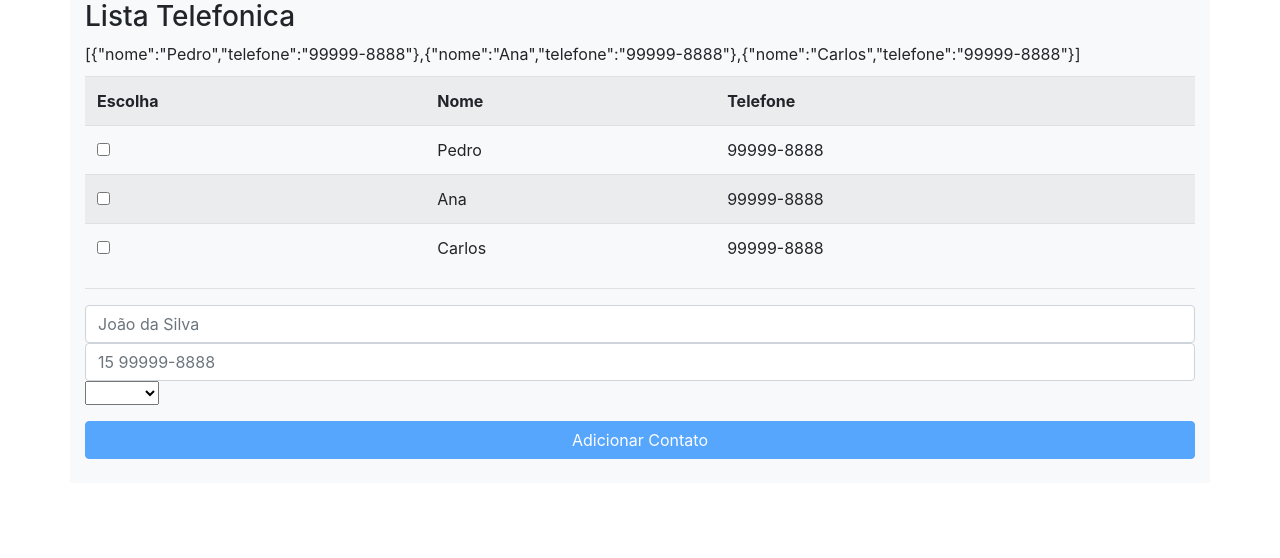
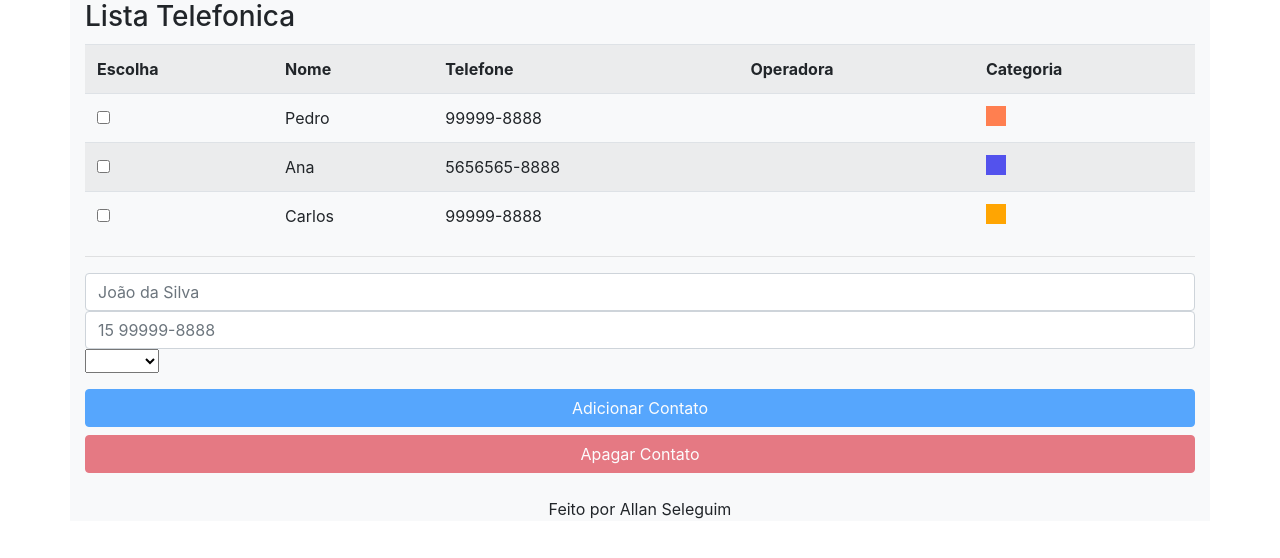
Before and after one commit to allanseleguim/angular16, a plain HTML site: page 03 - Usando diretivas II/index.html in a window 1280 px wide. Drawn offline with nearby package versions, Linux system fonts and the light colour scheme.

Commit message:
Diretivas concluidas em diversos exemplos

```diff
--- /dev/null
+++ b/03 - Usando diretivas II/footer.html
@@ -0,0 +1,3 @@
+<div style="text-align:center">
+    Feito por Allan Seleguim
+</div>
--- a/03 - Usando diretivas II/index.html
+++ b/03 - Usando diretivas II/index.html
@@ -17,13 +17,16 @@
                 $scope.app = "Lista Telefonica";
                 $scope.contatos = [{
                     nome: "Pedro",
-                    telefone: "99999-8888"
+                    telefone: "99999-8888",
+                    cor: "#ff7f50"
                 }, {
                     nome: "Ana",
-                    telefone: "99999-8888"
+                    telefone: "5656565-8888",
+                    cor: "#5352ed"
                 }, {
                     nome: "Carlos",
-                    telefone: "99999-8888"
+                    telefone: "99999-8888",
+                    cor: "#ffa502"
                 }];
 
                 $scope.operadoras = [{
@@ -55,6 +58,26 @@
                     delete $scope.contato;
                 };
 
+
+                $scope.apagarContatos = function(contatos) {
+                    $scope.contatos = contatos.filter(function(contato) {
+                        if (!contato.selecionado) return contato;
+                    });
+                };
+
+
+
+
+                $scope.isContatoSelecionado = function(contatos) {
+                    return contatos.some(function(contato) {
+                        return contato.selecionado;
+                    });
+
+                };
+
+
+
+
             });
     </script>
 
@@ -73,6 +96,15 @@
         .selecionado {
             background-color: #00cec9;
         }
+
+        .negrito {
+            font-weight: bolder;
+        }
+
+        #caixaCategoria {
+            width: 20px;
+            height: 20px;
+        }
     </style>
 
     <meta charset="UTF-8">
@@ -86,20 +118,26 @@
 
     <div class="container bg-light">
         <h3>{{app}}</h3>
-        {{contatos}}
+
         <table class="table table-striped">
             <tr>
                 <th>Escolha</th>
                 <th>Nome</th>
                 <th>Telefone</th>
+                <th>Operadora</th>
+                <th>Categoria</th>
             </tr>
 
             <!-- percorre os elementos de um array de um escopo -->
-            <tr ng-class="{selecionado: contato.selecionado}" ng-repeat="contato in contatos">
+            <tr ng-class="{'selecionado negrito': contato.selecionado}" ng-repeat="contato in contatos">
                 <!-- contato escopo, contatos: array -->
                 <td><input type="checkbox" ng-model="contato.selecionado" /></td>
                 <td>{{contato.nome}}</td>
                 <td>{{contato.telefone}}</td>
+                <td>{{contato.operadoras.nome}}</td>
+                <td>
+                    <div id="caixaCategoria" ng-style="{'background-color': contato.cor}"></div>
+                </td>
             </tr>
 
             <!--
@@ -124,8 +162,18 @@
 
 
         <button class="btn btn-primary btn-block" ng-click="adicionarContato(contato)" ng-disabled="!contato.nome || !contato.telefone">Adicionar Contato</button>
+        <button class="btn btn-danger btn-block" ng-click="apagarContatos(contatos)" ng-disabled="!isContatoSelecionado(contatos)">Apagar Contato</button>
+
+
+        <button class="btn btn-danger btn-block" ng-click="apagarContatos(contatos)" ng-show="isContatoSelecionado(contatos)">Apagar ex Hide</button>
+
+        <button class="btn btn-danger btn-block" ng-click="apagarContatos(contatos)" ng-if="isContatoSelecionado(contatos)">Apagar com IF  </button>
         <br/>
+
+        <div ng-include="'footer.html'"></div>
     </div>
+
+
 
 
 </body>
```
